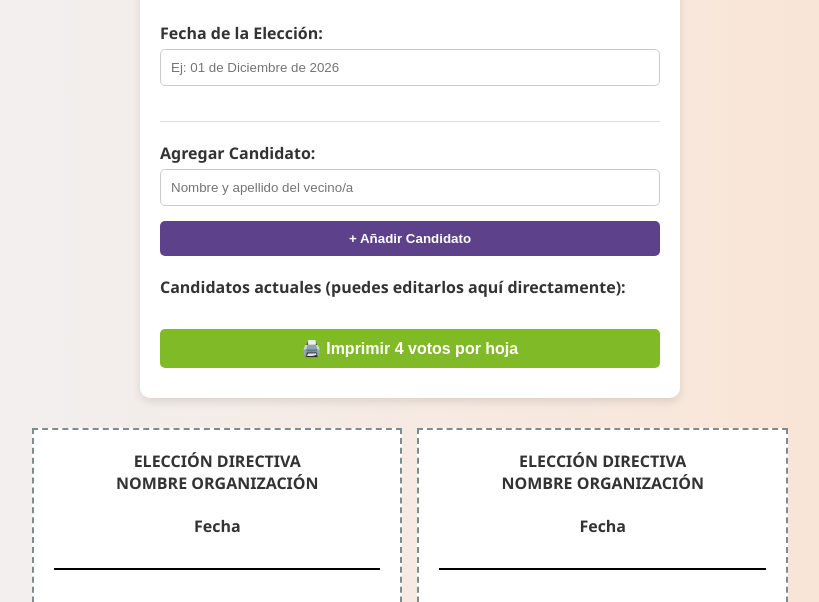
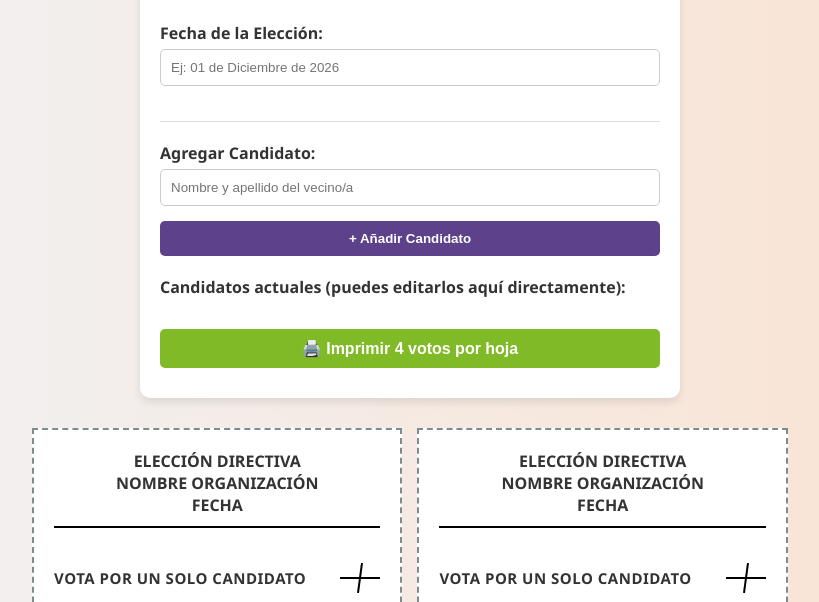
Before and after one commit to tomascristi/creador-de-votos, a plain HTML site: page index.html in a window 1280 px wide. Shown: the part 168-770 px from the top of the page, without its empty margins (230-1049 px from the left). Drawn offline with Linux system fonts and the light colour scheme.

Commit message:
Update index.html
cambio de tamaño fecha de <h4> a <h3>

```diff
--- a/index.html
+++ b/index.html
@@ -303,7 +303,7 @@
                     <div class="voto-header">
                         <h3>Elección Directiva</h3>
                         <h3>${junta}</h3>
-                        <h4>${fecha}</h4>
+                        <h3>${fecha}</h3>
                     </div>
                     <div class="listaCandidatos ${claseColumnas}">
                         ${htmlCandidatos}
```
